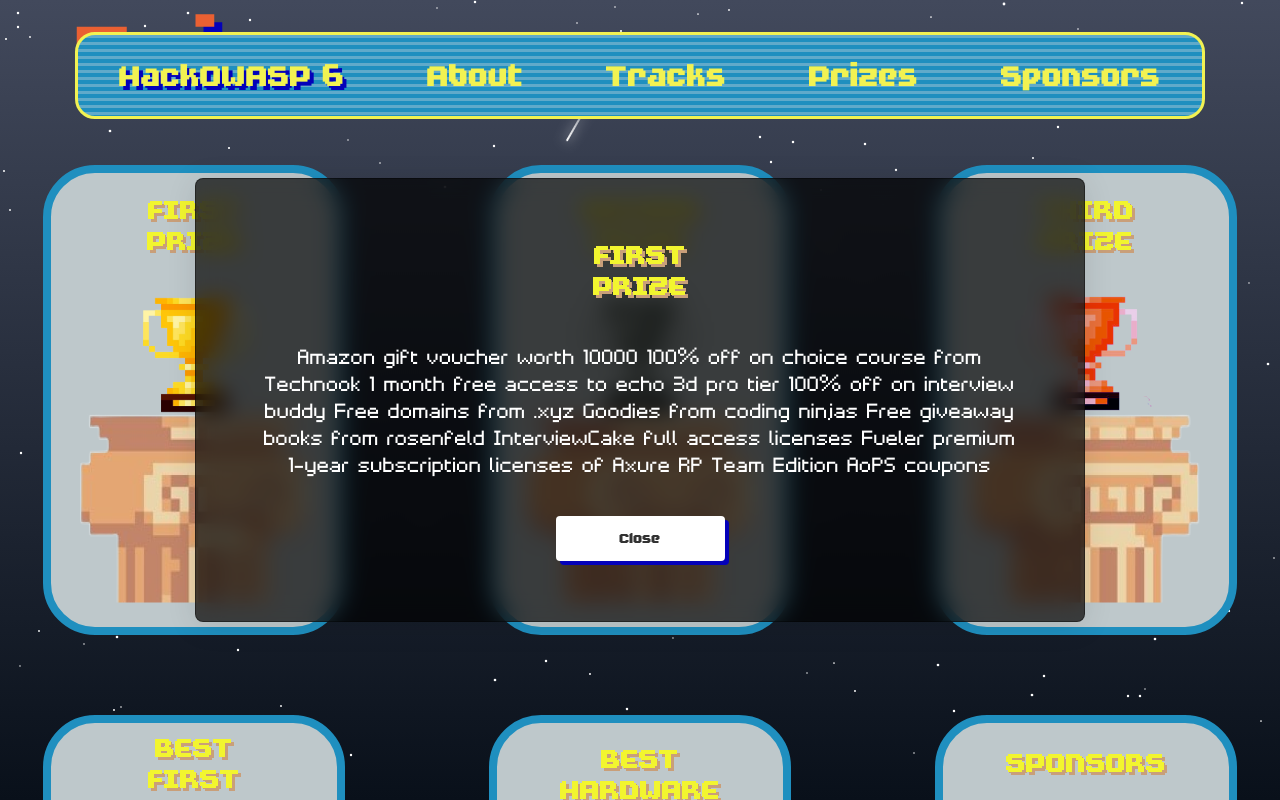
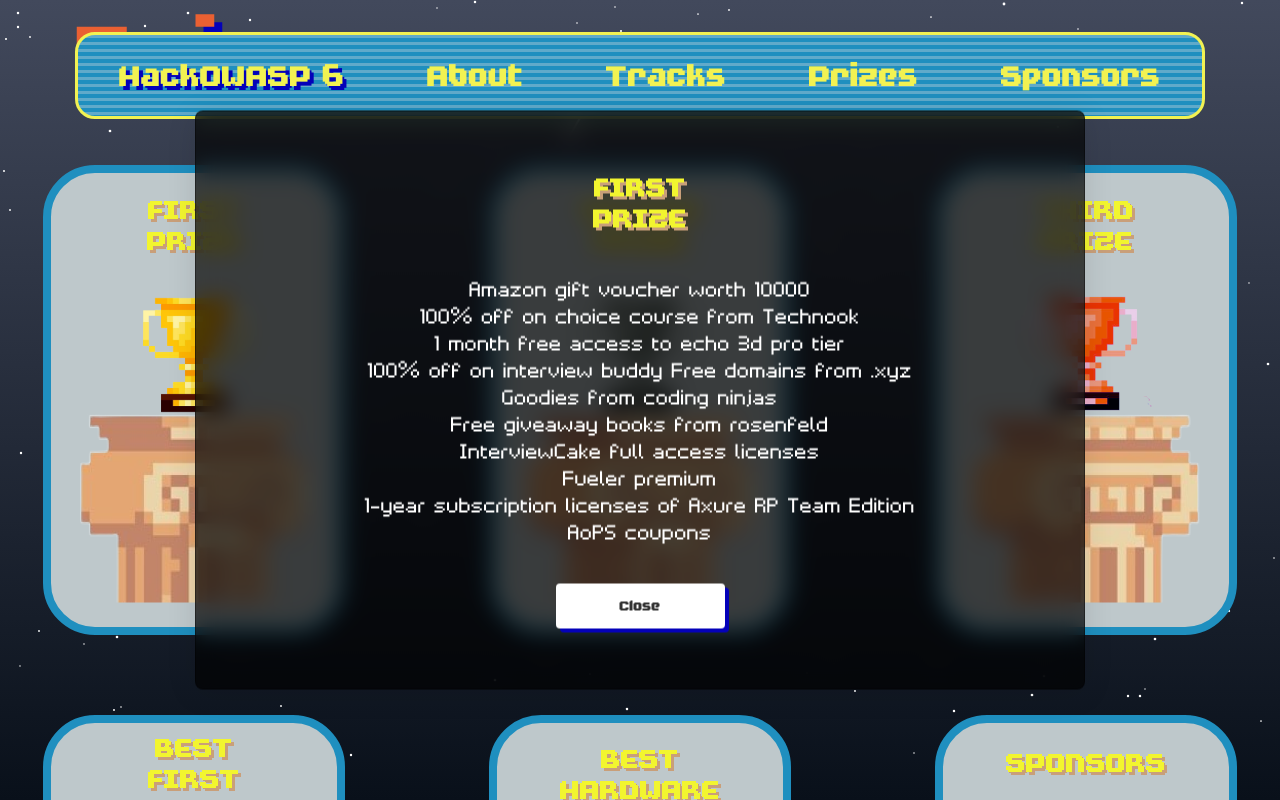
Before and after one commit to OWASP-STUDENT-CHAPTER/HackOWASP6.0, a React (Create React App) app: page / in a window 1280 px wide. Both pictures are taken after a click on the button "FIRST PRIZE". Shown: the part 3366-4166 px from the top of the page. Built offline with nearby package versions, Linux system fonts and the light colour scheme.

Commit message:
Added prize description

```diff
--- a/src/components/prizespage/prizecard.jsx
+++ b/src/components/prizespage/prizecard.jsx
@@ -18,7 +18,11 @@
                             {props.title}
                         </div>
                         <div className={styles.popupdescription}>
-                            {props.popupcontent}
+                            {props.popupcontent.map((prize)=>(
+                                <div>
+                                    {prize}
+                                </div>
+                            ))}
                         </div>
                     </div>
                     <button className={styles.popupbutton} onClick={togglePopup}>Close</button>
--- a/src/pages/PrizesPage/prizespage.jsx
+++ b/src/pages/PrizesPage/prizespage.jsx
@@ -16,44 +16,48 @@
 		title: "FIRST PRIZE",
         src: FirstPrize,
         alt: "first prize",
-        description:"Amazon gift voucher worth 10000\n100% off on choice course from Technook\n1 month free access to echo 3d pro tier\n100% off on interview buddy\nFree domains from .xyz\nGoodies from coding ninjas\nFree giveaway books from rosenfeld\nInterviewCake full access licenses\nFueler premium\n1-year subscription licenses of Axure RP Team Edition\nAoPS coupons"
+        // description:"Amazon gift voucher worth 10000\n100% off on choice course from Technook\n1 month free access to echo 3d pro tier\n100% off on interview buddy\nFree domains from .xyz\nGoodies from coding ninjas\nFree giveaway books from rosenfeld\nInterviewCake full access licenses\nFueler premium\n1-year subscription licenses of Axure RP Team Edition\nAoPS coupons"
+        description: ["Amazon gift voucher worth 10000","100% off on choice course from Technook","1 month free access to echo 3d pro tier","100% off on interview buddy\nFree domains from .xyz","Goodies from coding ninjas","Free giveaway books from rosenfeld","InterviewCake full access licenses","Fueler premium","1-year subscription licenses of Axure RP Team Edition","AoPS coupons"]
     },
     {
         id: 2,
 		title: "SECOND PRIZE",
 		src: SecondPrize,
         alt: "Second prize",
-        description:"In an era of rapid digital transformation, the imperative to secure financial systems and data is paramount, underlining the critical intersection of cybersecurity and finance. Dive deep into this, leveraging cutting-edge technologies and strategic approaches to safeguard financial transactions and fend off cyber threats. Shape the future of cybersecurity in finance and ensure the integrity of global financial systems."
+        // description:"In an era of rapid digital transformation, the imperative to secure financial systems and data is paramount, underlining the critical intersection of cybersecurity and finance. Dive deep into this, leveraging cutting-edge technologies and strategic approaches to safeguard financial transactions and fend off cyber threats. Shape the future of cybersecurity in finance and ensure the integrity of global financial systems."
+        description:["Amazon gift voucher worth 7000","100% off on choice course from Technook","1 month free access to echo 3d pro tier","100% off on interview buddy","free domains from .xyz","Free giveaway books from rosenfeld","InterviewCake full access licenses","Fueler premium"]
     },
     {
         id: 3,
 		title: "THIRD PRIZE",
 		src: ThirdPrize,
         alt: "third prize",
-        description:"From electronics to IoT devices and beyond,  creativity and innovation in Hardware lets you to push the boundaries of physical computing and realize your visions. Design and prototype innovative solutions that address real-world challenges and enhance user experiences. Whether you're an experienced hardware enthusiast or a curious beginner, this is a chance to explore, experiment, and create groundbreaking hardware innovations."
-
+        // description:"From electronics to IoT devices and beyond,  creativity and innovation in Hardware lets you to push the boundaries of physical computing and realize your visions. Design and prototype innovative solutions that address real-world challenges and enhance user experiences. Whether you're an experienced hardware enthusiast or a curious beginner, this is a chance to explore, experiment, and create groundbreaking hardware innovations."
+        description:["Amazon gift voucher worth 3000","100% off on choice course from Technook","1 month free access to echo 3d pro tier","100% off on interview buddy","Free domains from .xyz","Free giveaway books from rosenfeld","InterviewCake full access licenses","Fueler premium"]
     },
     {
         id: 4,
 		title: "BEST FIRST YEAR",
 		src: FirstYears,
         alt: "First years",
-        description:"Are you passionate about making a difference in people's lives? Do you want to contribute to society and help the less fortunate? Join the HackOwasp 6.0 health track and work towards creating innovative projects that cater to the health needs of the marginalized and underprivileged. By leveraging technology, you can design solutions that increase accessibility to healthcare services, improve the quality of care, and reduce healthcare disparities. So, if you're looking for an opportunity to serve others and make a positive impact, HackOwasp 6.0 is the platform for you."
-
+        // description:"Are you passionate about making a difference in people's lives? Do you want to contribute to society and help the less fortunate? Join the HackOwasp 6.0 health track and work towards creating innovative projects that cater to the health needs of the marginalized and underprivileged. By leveraging technology, you can design solutions that increase accessibility to healthcare services, improve the quality of care, and reduce healthcare disparities. So, if you're looking for an opportunity to serve others and make a positive impact, HackOwasp 6.0 is the platform for you."
+        description:["Amazon gift voucher worth 2000","100% off on choice course from Technook","1 month free access to echo 3d pro tier","100% off on interview buddy","free domains from .xyz","InterviewCake full access licenses","20% off rosenfield"]
     },
     {
         id: 5,
 		title: "BEST HARDWARE",
 		src: Hardware,
         alt: "hardware prize",
-        description:"Explore boundless creativity and collaboration in the Open Innovation track. Break down barriers and unlock new possibilities as you tackle real-world challenges with fellow participants. Harness the power of open-source technologies and interdisciplinary teamwork to craft innovative solutions that could shape the future. Let your imagination run wild and make a meaningful impact through open innovation."
+        // description:"Explore boundless creativity and collaboration in the Open Innovation track. Break down barriers and unlock new possibilities as you tackle real-world challenges with fellow participants. Harness the power of open-source technologies and interdisciplinary teamwork to craft innovative solutions that could shape the future. Let your imagination run wild and make a meaningful impact through open innovation."
+        description:["Amazon gift voucher worth 2000","100% off on choice course from Technook","1 month free access to echo 3d pro tier","100% off on interview buddy","free domains from .xyz","InterviewCake full access licenses","20% off rosenfield"]
     },
     {
         id: 6,
 		title: "SPONSORS",
 		src: Sponsors,
         alt: "sponsors",
-        description:"Hackowasp 6.O, a global level hackathon, has attracted a range of sponsors such as NOT@MRP , Verbwire, Polygon. Each sponsor has its own track, offering participants an opportunity to work on specific challenges and win prizes. Participants can choose which track to participate in based on their interests and work alongside mentors and experts to develop their ideas. The prizes range from cash rewards to seed funding, making Hackowasp 6.O an exciting event for tech enthusiasts worldwide."
+        // description:"Hackowasp 6.O, a global level hackathon, has attracted a range of sponsors such as NOT@MRP , Verbwire, Polygon. Each sponsor has its own track, offering participants an opportunity to work on specific challenges and win prizes. Participants can choose which track to participate in based on their interests and work alongside mentors and experts to develop their ideas. The prizes range from cash rewards to seed funding, making Hackowasp 6.O an exciting event for tech enthusiasts worldwide."
+        description:["verbwire: 1) Best Use of AI & Verbwire API - Up to $4,000 in Premium API Credits, across up to 15 teams {$45 credit per team member}  2) Most Innovative Use Of Verbwire API - Up to $1,000 in Premium API Credits, across up to 5 teams {$45 credit per team member}","polygon: best hack gets 200 usd","not@mrp brand discount coupons, internship opportunity to winners, subscription to winners, goodies to intern after internship(agar idhar mili), early access to application,beta features-- for more details contact eshitva"]
     }
 ];
 
```
